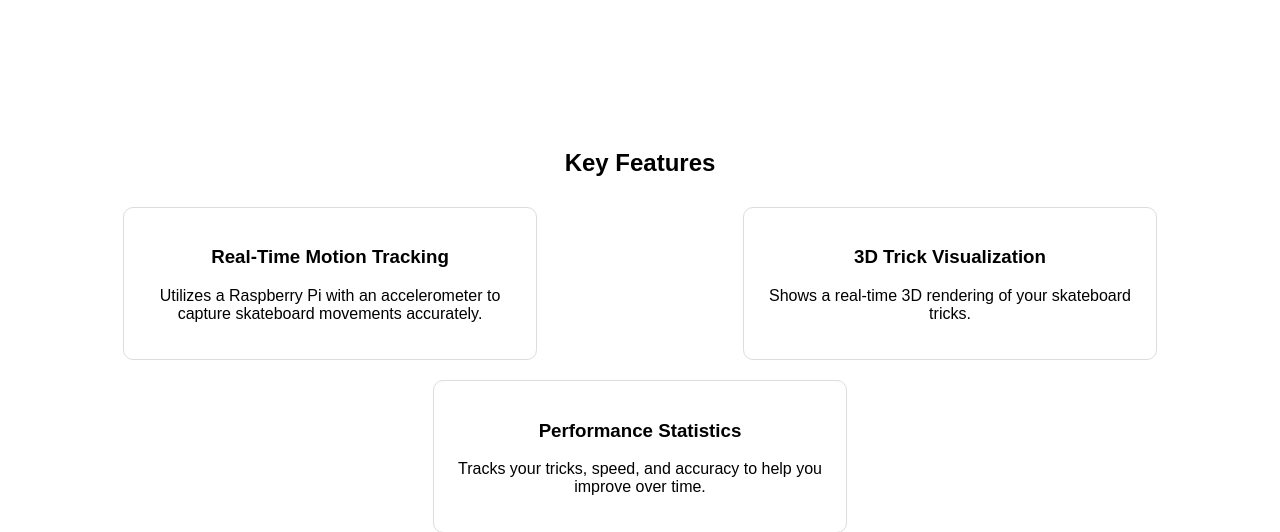
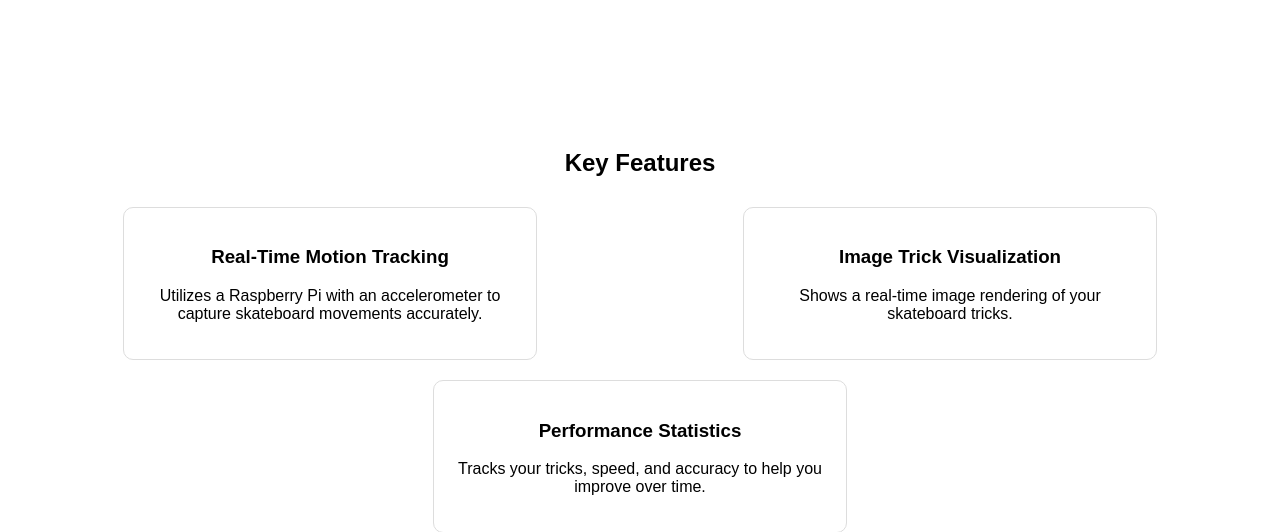
Before and after one commit to justinlam24/embedded-iot-cjs, a Python web app: template MarketingWeb/templates/index.html in a window 1280 px wide. Shown: the part 591-1123 px from the top of the page. Run offline with Jinja, Linux system fonts and the light colour scheme; the template is opened without the code that fills it, so the values that code supplies are empty.

Commit message:
Updated html code for Marketing Web

```diff
--- a/MarketingWeb/templates/index.html
+++ b/MarketingWeb/templates/index.html
@@ -41,8 +41,8 @@
                 <p>Utilizes a Raspberry Pi with an accelerometer to capture skateboard movements accurately.</p>
             </div>
             <div class="feature">
-                <h3>3D Trick Visualization</h3>
-                <p>Shows a real-time 3D rendering of your skateboard tricks.</p>
+                <h3>Image Trick Visualization</h3>
+                <p>Shows a real-time image rendering of your skateboard tricks.</p>
             </div>
             <div class="feature">
                 <h3>Performance Statistics</h3>
```
